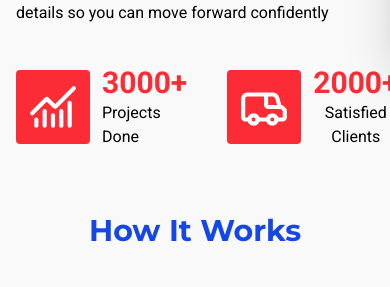
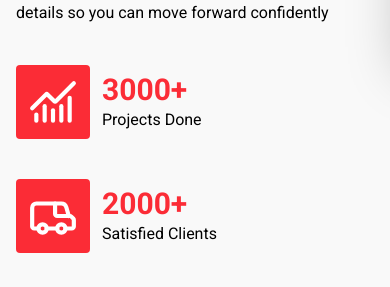
Before and after one commit to quophiBonney/reliableswiftmovers, a React (Vite) app: page /about in a window 390 px wide. Shown: the part 785-1072 px from the top of the page. Built offline with nearby package versions, Linux system fonts and the light colour scheme.

Commit message:
almost done with ui

```diff
--- a/src/components/AboutInfo.jsx
+++ b/src/components/AboutInfo.jsx
@@ -28,7 +28,7 @@
           hassle-free moves tailored to your needs. We handle the details so you
           can move forward confidently
         </p>
-        <div className="flex gap-10 mt-10">
+        <div className="flex flex-col lg:flex-row gap-10 mt-10">
           <div className="flex flex-col">
             <div className="flex gap-3 items-center">
               <div className="bg-red-500 p-3 rounded">
```
